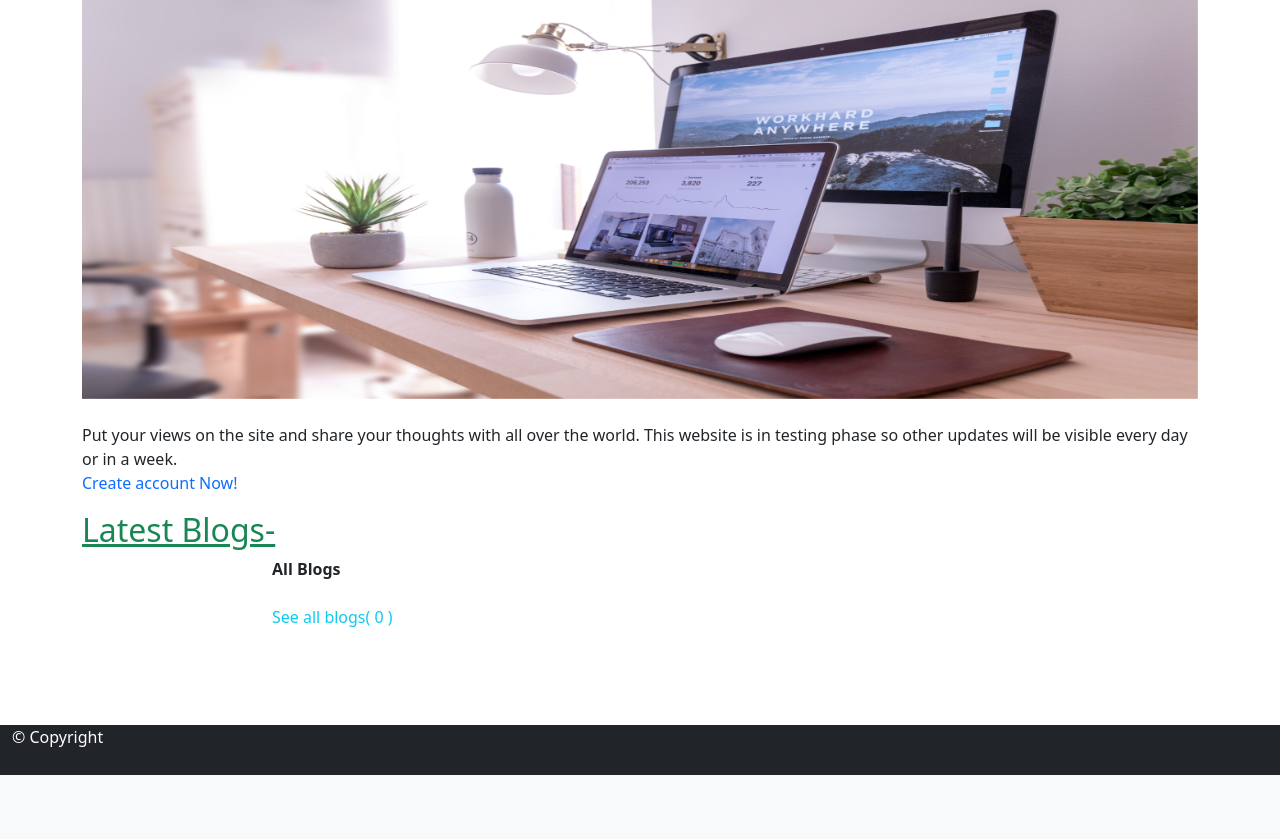
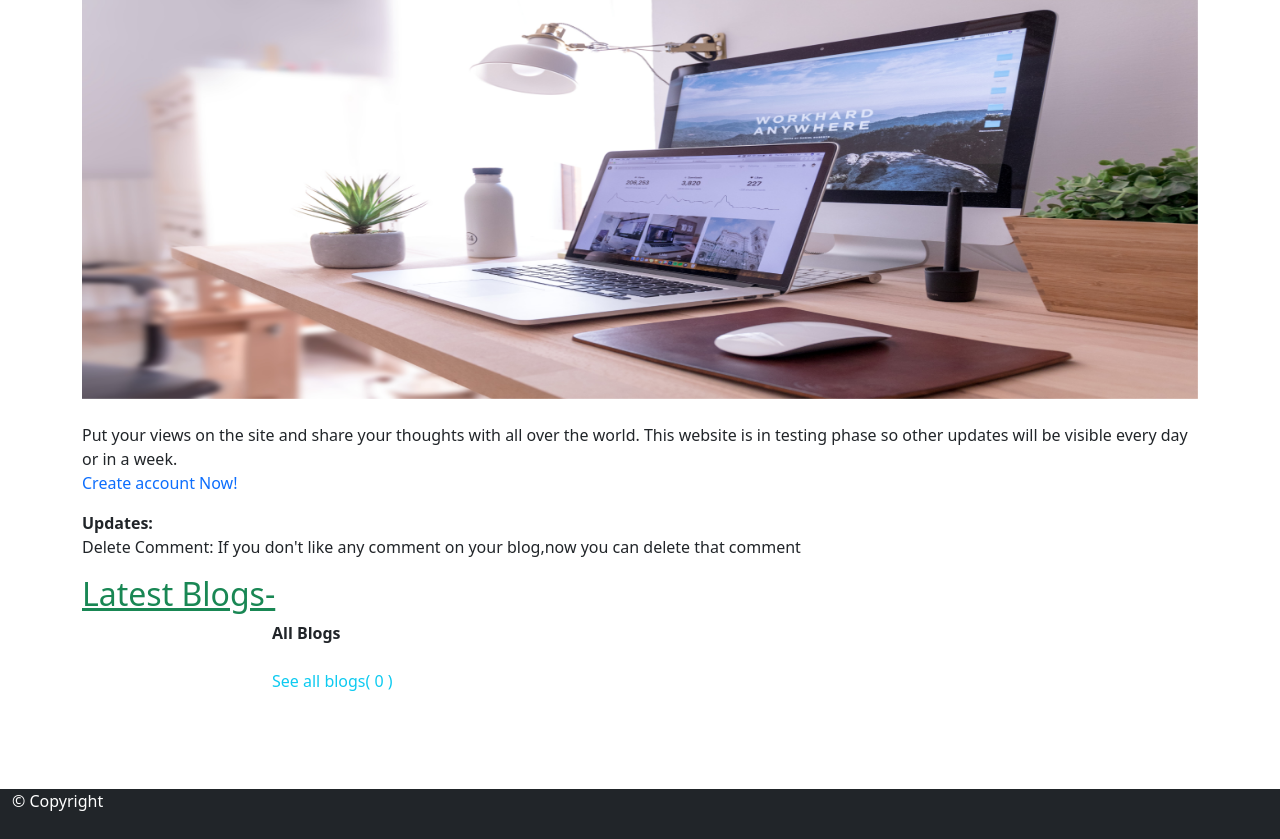
Before and after one commit to Rohitkumar15697/Speaking_blog_postgres, a Django app: page / in a window 1280 px wide. Shown: the part 103-942 px from the top of the page. Before the commit the page ends 878 px from the top, so only its background shows below. Run offline with Django 3.2, Linux system fonts and the light colour scheme; data that the repository does not hold is empty; some libraries are stand-ins or nearby versions.

Commit message:
commit delete comment

```diff
--- a/templates/index.html
+++ b/templates/index.html
@@ -12,6 +12,8 @@
 
             @media screen and (max-width:700px){
        .maincarousel{height:400px;}
+        .bodycontaier{margin-top:60px;}
+
 
      }
 
@@ -52,6 +54,8 @@
 
                         <br><a href={%url 'register'%}>Create account Now!</a>
                     </p>
+                    <p><b>Updates:</b><br>
+                     Delete Comment: If you don't like any comment on your blog,now you can delete that comment</p>
                 </div>
 
         </div>
@@ -60,9 +64,10 @@
 
 
 
+
         <!--this is the left aside bar which is for topics of data-->
 
-<div class='container'>
+<div class='container bodycontaier'>
     <p class='h2 text-success'><u>Latest Blogs-</u></p>
     <div class='row'>
         {%if blog_data%}
```
